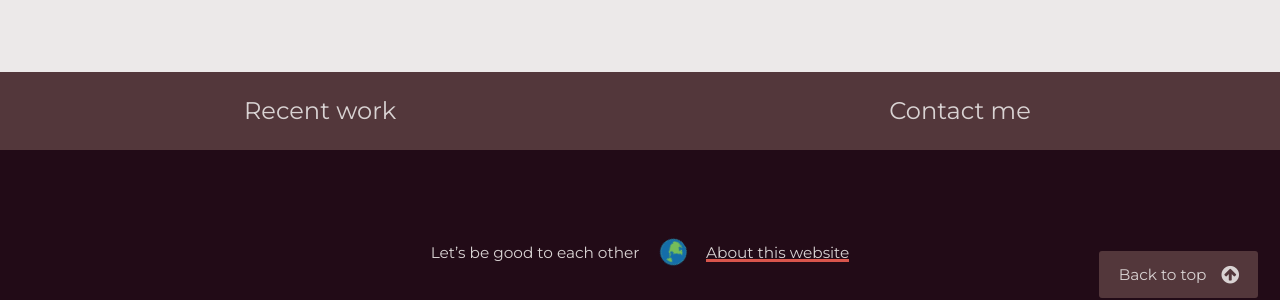
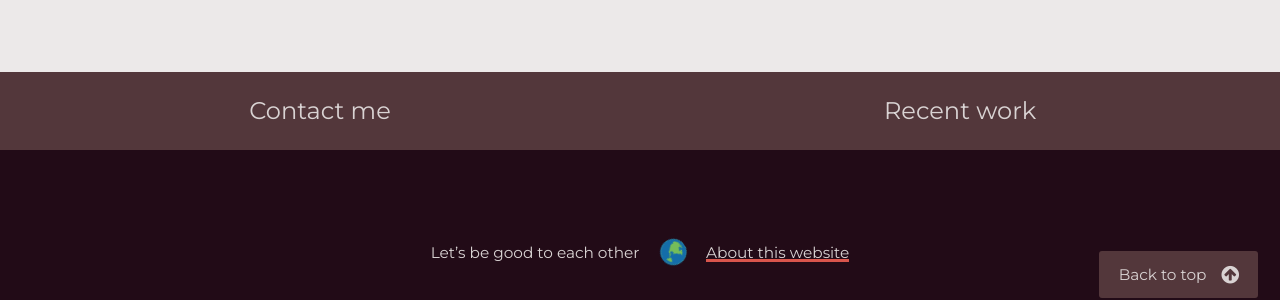
Before and after one commit to edelstone/my-website, a Jekyll site: the page built from about.html, in a window 1280 px wide. Shown: the part 1541-1841 px from the top of the page. Built offline with Jekyll 4.4.1, drawn with Linux system fonts in a browser that asks for light colours; nearby versions of some CDN libraries; comment, search, counter and statistics services are not loaded.

```diff
--- a/about.html
+++ b/about.html
@@ -4,10 +4,10 @@ title: About Me
 header: About Me
 portfolio-title: None
 portfolio-header: hide-and-dont-read
-button-prev-text: Recent work
-button-prev-link: /portfolio
-button-next-text: Contact me
-button-next-link: /contact
+button-prev-text: Contact me
+button-prev-link: /contact
+button-next-text: Recent work
+button-next-link: /portfolio
 ---
 
 <div class="main-area-content much-text constrain">
```
